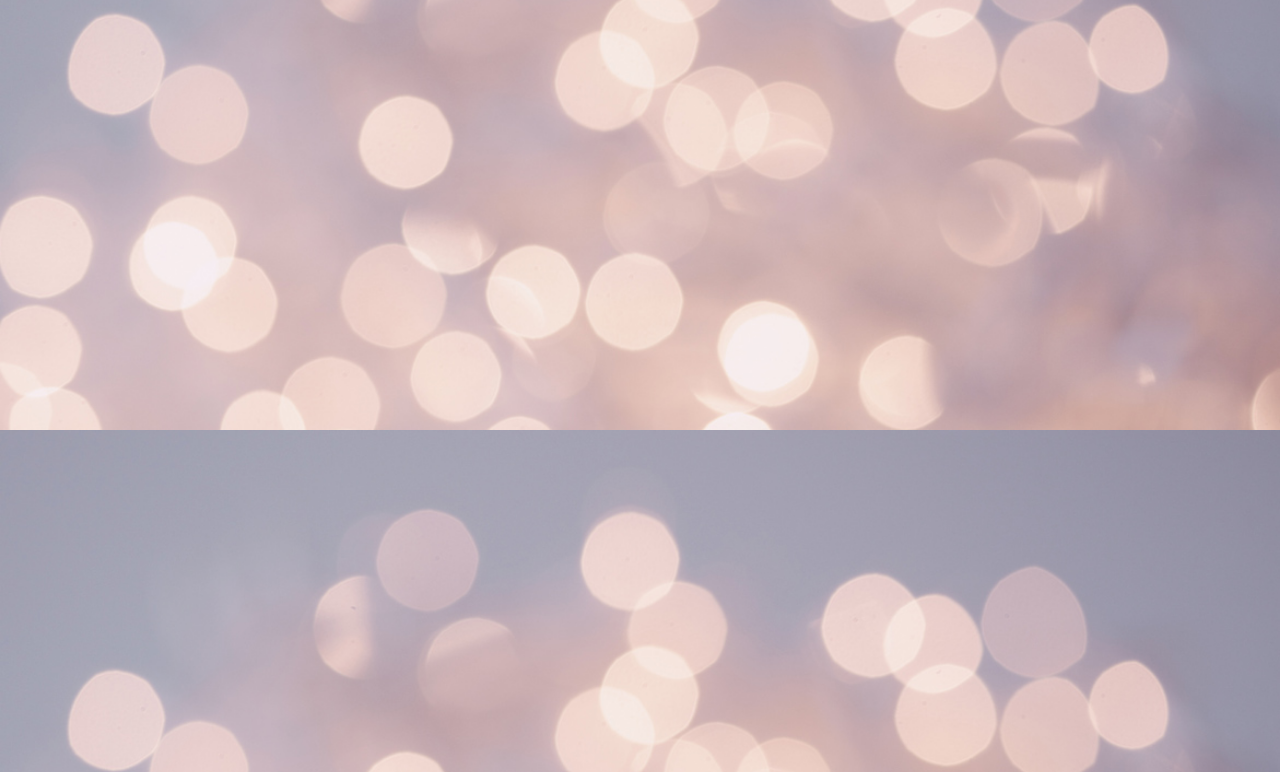
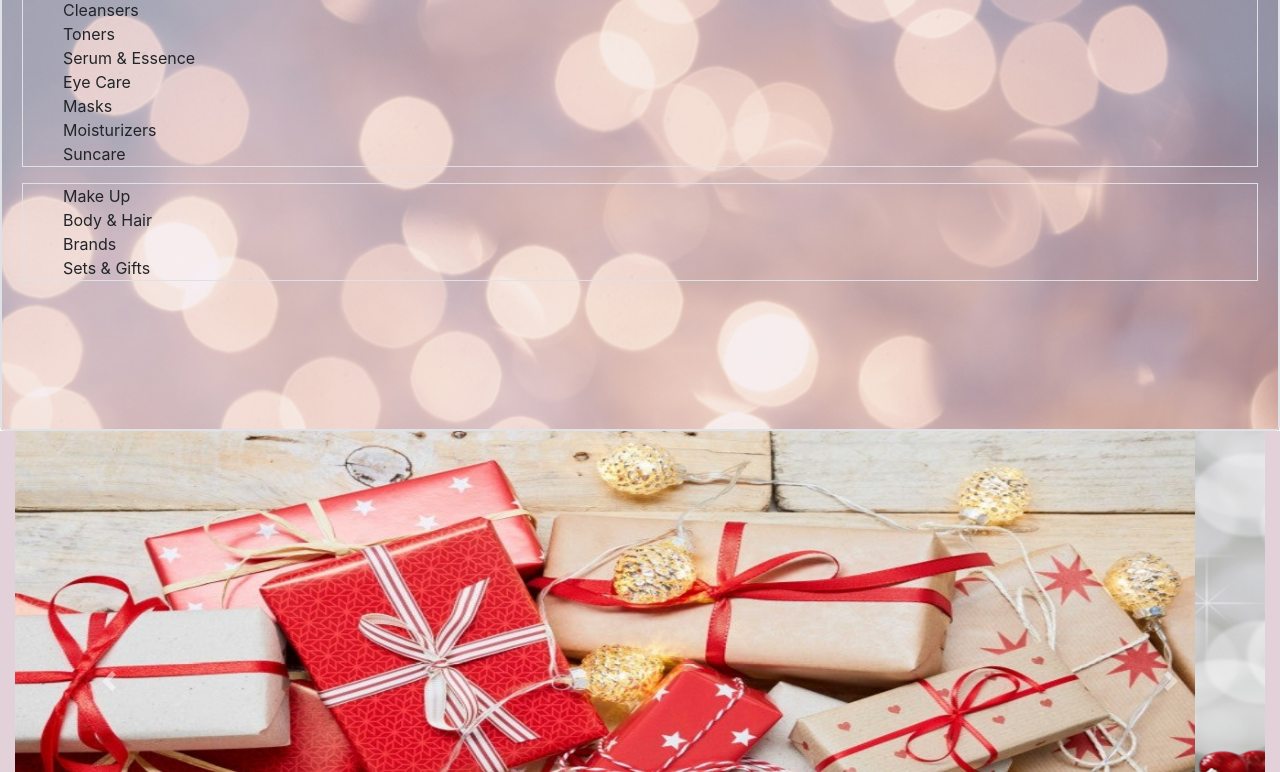
Before and after one commit to marilirulita/capstone-html-css, a plain HTML site: page index.html in a window 1280 px wide. Shown: the part 274-1046 px from the top of the page. Drawn offline with nearby package versions, Linux system fonts and the light colour scheme.

Commit message:
Add background image header

```diff
--- a/css/master.css
+++ b/css/master.css
@@ -17,4 +17,5 @@ footer {
   background-color: #c75f8e;
 }
 
+
 /*# sourceMappingURL=master.css.map */
--- a/index.html
+++ b/index.html
@@ -21,18 +21,17 @@
         <a href="#">Basket</a>
       </div>
     </div>
-    <img src="./assets/bg-top3.jpg" alt="" class="w-100">
-    <header class="">
-      <img src="./assets/bg-top3.jpg" alt="" class="w-100">
-      <nav>
-        <div class="">
+    <header class="card border">
+      <img src="./assets/bg-top3.jpg" alt="" class="w-100 card-img-top h-100">
+      <nav class="card-img-overlay border">
+        <div class="border">
           <a href="#"><img src="./assets/logo1.png" alt="" width="150px"></a><!-- logo -->
           <form class="" action="index.html" method="post">
             <input type="text" name="" value="">
             <input type="search" name="search" value="Icon">
           </form>
         </div>
-        <ul>
+        <ul class="border">
           <li><a href="#">Cleansers</a></li>
           <li><a href="#">Toners</a></li>
           <li><a href="#">Serum & Essence</a></li>
@@ -41,7 +40,7 @@
           <li><a href="#">Moisturizers</a></li>
           <li><a href="#">Suncare</a></li>
         </ul>
-        <ul>
+        <ul class="border">
           <li><a href="#">Make Up</a></li>
           <li><a href="#">Body & Hair</a></li>
           <li><a href="#">Brands</a></li>
```
